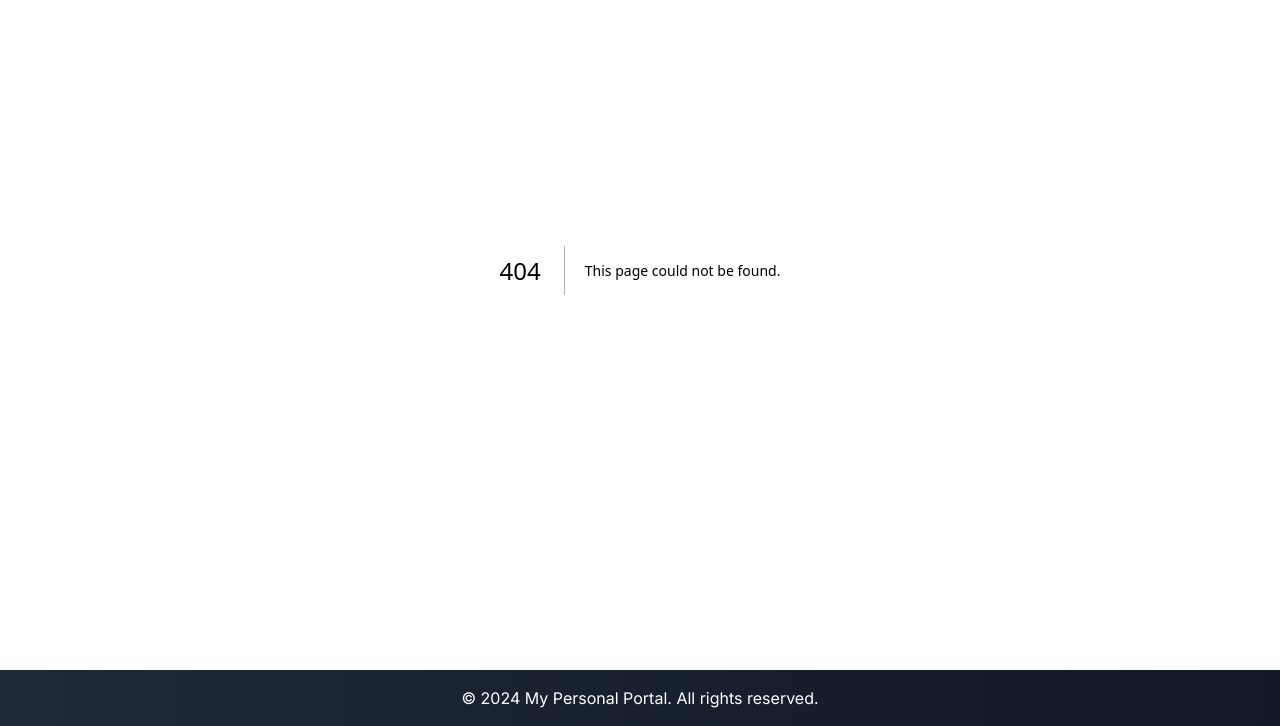
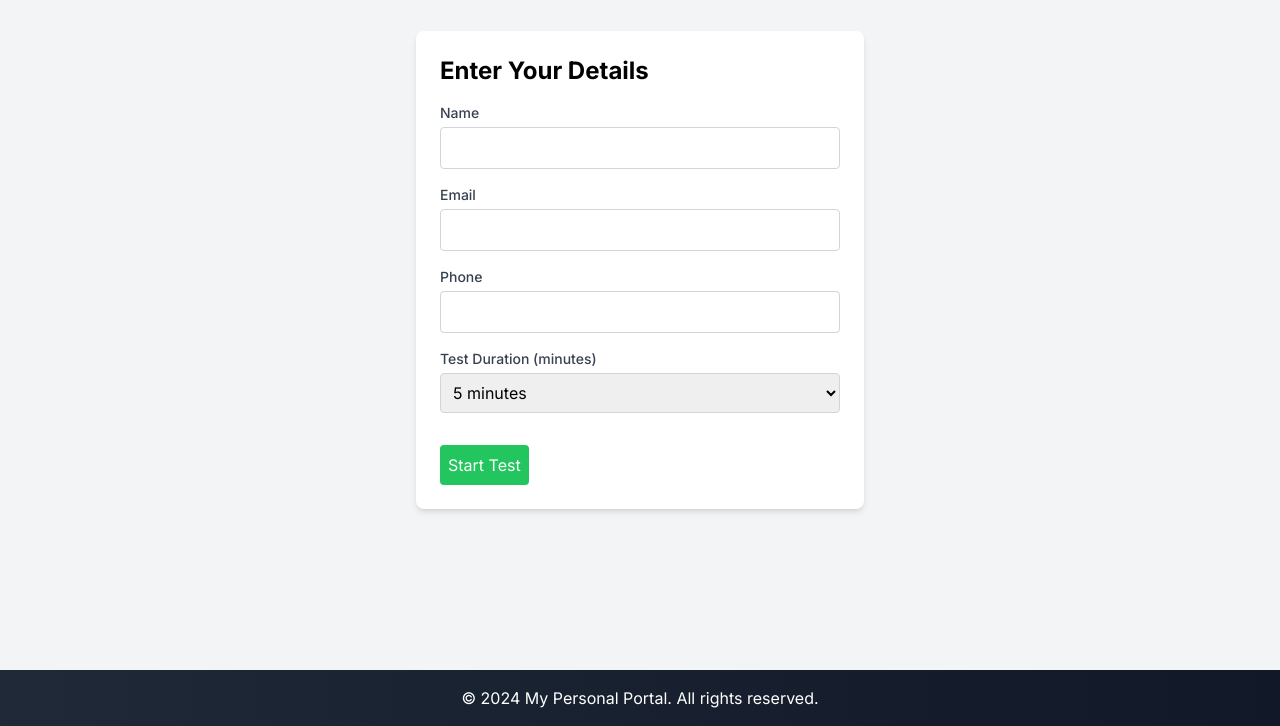
Before and after one commit to ajaysheokand-as/ajsheokand, a Next.js app: page /pages/typing-test in a window 1280 px wide. Before the commit this address had no page. Shown: the part 130-856 px from the top of the page. Built offline with nearby package versions, Linux system fonts and the light colour scheme.

Commit message:
Worked on typing test

```diff
--- /dev/null
+++ b/app/pages/typing-test/page.tsx
@@ -0,0 +1,145 @@
+'use client'
+import { useState, useEffect } from 'react';
+import Head from 'next/head';
+
+const TypingTest = () => {
+  const [text, setText] = useState('');
+  const [timeRemaining, setTimeRemaining] = useState(0);
+  const [typedWords, setTypedWords] = useState(0);
+  const [typedCharacters, setTypedCharacters] = useState(0);
+  const [started, setStarted] = useState(false);
+  const [user, setUser] = useState({ name: '', phone: '', email: '', testDuration: 5 });
+  const [showResults, setShowResults] = useState(false);
+
+  useEffect(() => {
+    let timer: ReturnType<typeof setInterval>;
+    if (started && timeRemaining > 0) {
+      timer = setInterval(() => {
+        setTimeRemaining(timeRemaining - 1);
+      }, 1000);
+    } else if (timeRemaining === 0 && started) {
+      setStarted(false);
+      setShowResults(true);
+      // clearInterval(timer);
+    }
+    return () => clearInterval(timer);
+  }, [timeRemaining, started]);
+
+  const handleInputChange = (e: React.ChangeEvent<HTMLInputElement | HTMLSelectElement>) => {
+    const { name, value } = e.target;
+    setUser({ ...user, [name]: value });
+  };
+
+  const handleStart = () => {
+    setStarted(true);
+    setTimeRemaining(user.testDuration * 60);
+    setText('');
+    setTypedWords(0);
+    setTypedCharacters(0);
+  };
+
+  const handleTyping = (e: React.ChangeEvent<HTMLTextAreaElement>) => {
+    const inputText = e.target.value;
+    setText(inputText);
+    setTypedCharacters(inputText.length);
+    setTypedWords(inputText.trim().split(/\s+/).length);
+  };
+
+  const calculateWordsPerMinute = () => {
+    const minutes = user.testDuration;
+    return Math.round(typedWords / minutes);
+  };
+
+  return (
+    <div className="min-h-screen bg-gray-100 flex flex-col items-center justify-center p-4">
+      <Head>
+        <title>Typing Test</title>
+        <meta name="description" content="Typing Test Application" />
+      </Head>
+
+      {!started && !showResults && (
+        <div className="max-w-md w-full bg-white p-6 rounded-lg shadow-md">
+          <h2 className="text-2xl font-bold mb-4">Enter Your Details</h2>
+          <form>
+            <div className="mb-4">
+              <label className="block text-sm font-medium text-gray-700">Name</label>
+              <input type="text" name="name" value={user?.name} onChange={handleInputChange} className="mt-1 block w-full p-2 border border-gray-300 rounded" autoCorrect="off" />
+            </div>
+            <div className="mb-4">
+              <label className="block text-sm font-medium text-gray-700">Email</label>
+              <input type="email" name="email" value={user?.email} onChange={handleInputChange} className="mt-1 block w-full p-2 border border-gray-300 rounded" autoCorrect="off" />
+            </div>
+            <div className="mb-4">
+              <label className="block text-sm font-medium text-gray-700">Phone</label>
+              <input type="tel" name="phone" value={user.phone} onChange={handleInputChange} className="mt-1 block w-full p-2 border border-gray-300 rounded" autoCorrect="off" />
+            </div>
+            <div className="mb-4">
+              <label className="block text-sm font-medium text-gray-700">Test Duration (minutes)</label>
+              <select name="testDuration" value={user.testDuration} onChange={handleInputChange} className="mt-1 block w-full p-2 border border-gray-300 rounded">
+                <option value={.5}>30 seconds</option>
+                <option value={1}>1 minute</option>
+                <option value={2}>2 minutes</option>
+                <option value={5}>5 minutes</option>
+              </select>
+            </div>
+            <button type="button" onClick={handleStart} className="mt-4 bg-green-500 text-white p-2 rounded">Start Test</button>
+          </form>
+        </div>
+      )}
+
+      {started && !showResults && (
+        <div className="text-center w-full">
+          <h1 className="text-4xl font-bold mb-6">Typing Test</h1>
+          <div className="mb-4 text-2xl">
+            Time Remaining: {Math.floor(timeRemaining / 60)}:{timeRemaining % 60 < 10 ? `0${timeRemaining % 60}` : timeRemaining % 60}
+          </div>
+          <textarea
+            value={text}
+            onChange={handleTyping}
+            className="w-full p-4 text-lg border border-gray-300 rounded focus:outline-none focus:ring-2 focus:ring-green-500"
+            // style={{width:"900px"}}
+            rows={15}
+            disabled={!started}
+            spellCheck="false"
+            autoComplete="off"
+            autoCorrect="off"
+            onCopy={(e) => e.preventDefault()}
+            onPaste={(e) => e.preventDefault()}
+          />
+          <div className="mt-4 text-lg">
+            Typed Words: {typedWords}
+          </div>
+          {/* <div className="mt-4 text-lg">
+            Typed Characters: {typedCharacters}
+          </div> */}
+        </div>
+      )}
+
+      {showResults && (
+        <div className="bg-white p-10 rounded-lg shadow-md text-center max-w-xl">
+        <h1 className="text-4xl font-bold mb-6">Certificate of Achievement</h1>
+        <p className="text-xl mb-4">This certifies that</p>
+        <p className="text-3xl font-bold mb-4">{user?.name}</p>
+        <p className="text-xl mb-4">has successfully completed the typing test with the following results:</p>
+        <div className="text-left mb-6">
+          <p className="text-lg mb-2"><strong>Email:</strong> {user?.email}</p>
+          <p className="text-lg mb-2"><strong>Phone:</strong> {user?.phone}</p>
+          <p className="text-lg mb-2"><strong>Test Duration:</strong> {user?.testDuration} minutes</p>
+          <p className="text-lg mb-2"><strong>Typed Words:</strong> {typedWords}</p>
+          {/* <p className="text-lg mb-2"><strong>Typed Characters:</strong> {typedCharacters}</p> */}
+          <p className="text-lg mb-2"><strong>Words per Minute (WPM):</strong> {calculateWordsPerMinute()} WPM</p>
+        </div>
+        <div className="bg-gray-100 p-4 rounded-lg">
+          <h3 className="text-xl font-bold mb-2">Typed Text</h3>
+          <p className="text-lg whitespace-pre-wrap">{text}</p>
+        </div>
+        <button type="button" onClick={()=>{setStarted(false); setShowResults(false)}} className="mt-4 bg-green-500 text-white p-2 rounded">Try Again</button>
+
+      </div>
+
+      )}
+    </div>
+  );
+};
+
+export default TypingTest;
--- a/components/quizpage.tsx
+++ b/components/quizpage.tsx
@@ -222,6 +222,8 @@ const QuizPage = () => {
                   <option value={10}>10</option>
                   <option value={20}>20</option>
                   <option value={30}>30</option>
+                  <option value={50}>50</option>
+                  <option value={90}>90</option>
                 </select>
                 <button
                   type="submit"
```
